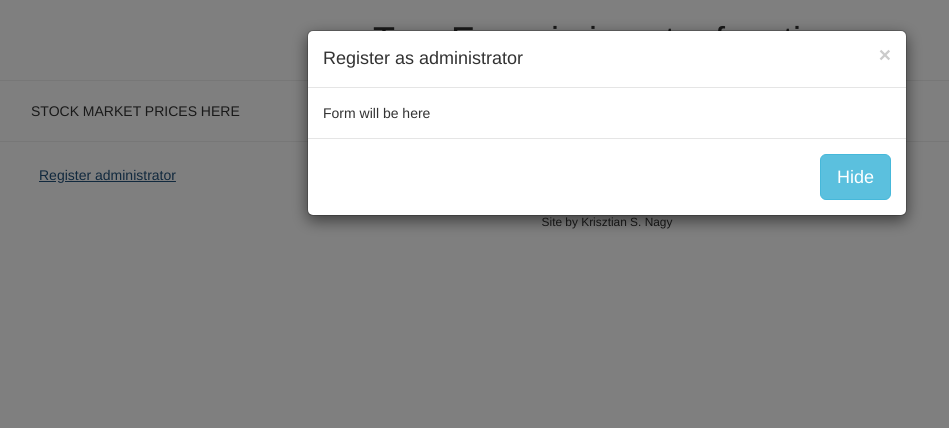
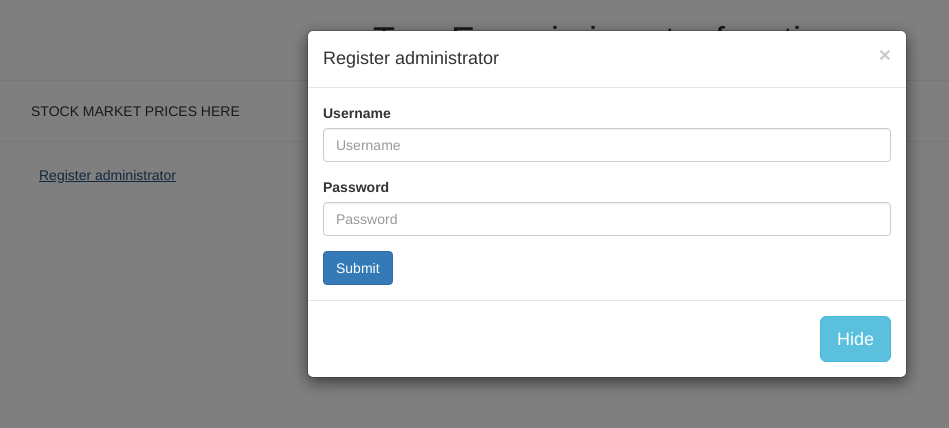
Before and after one commit to chrsnagy/stockexchangeproject, an Angular app in the folder client/: page / in a window 1280 px wide. Both pictures are taken after a click on the button "Register administrator". Shown: the top 428 px of the page, without its empty margins (33-982 px from the left). Built offline with nearby package versions, Linux system fonts and the light colour scheme.

Commit message:
login and register panel frontend

```diff
--- a/client/src/app/app.component.html
+++ b/client/src/app/app.component.html
@@ -9,7 +9,7 @@
 </div>
 <hr>
 <div class="footer">
-  <!-- Show registration -->
+  <!-- Registration Modal -->
   <div *ngIf="isRegistering === true">
     <div id="registerModal" class="modal fade" role="dialog">
       <div class="modal-dialog">
@@ -18,10 +18,20 @@
         <div class="modal-content">
           <div class="modal-header">
             <button type="button" class="close" (click)="isRegistering = false" data-dismiss="modal" >&times;</button>
-            <h4 class="modal-title">Register as administrator</h4>
+            <h4 class="modal-title">Register administrator</h4>
           </div>
           <div class="modal-body">
-            Form will be here
+            <form>
+              <div class="form-group">
+                <label for="inputUsername">Username</label>
+                <input type="text" class="form-control" id="inputUsername" placeholder="Username">
+              </div>
+              <div class="form-group">
+                <label for="inputPassword">Password</label>
+                <input type="password" class="form-control" id="inputPassword" placeholder="Password">
+              </div>
+              <button type="submit" class="btn btn-primary">Submit</button>
+            </form>
           </div>
           <div class="modal-footer">
             <button class="btn btn-info btn-lg" (click)="isRegistering = false" data-dismiss="modal">Hide</button>
@@ -31,9 +41,40 @@
     </div>
   </div>
 
-  <!-- Hide registration -->
+    <!-- Login modal -->
+    <div *ngIf="isLoggingIn === true">
+      <div id="loginModal" class="modal fade" role="dialog">
+        <div class="modal-dialog">
+
+          <!-- Modal Popup content-->
+          <div class="modal-content">
+            <div class="modal-header">
+              <button type="button" class="close" (click)="isLoggingIn = false" data-dismiss="modal" >&times;</button>
+              <h4 class="modal-title">Login to administrator panel</h4>
+            </div>
+            <div class="modal-body">
+              <form>
+                <div class="form-group">
+                  <label for="inputUsername">Username</label>
+                  <input type="text" class="form-control" id="inputUsername" placeholder="Username">
+                </div>
+                <div class="form-group">
+                  <label for="inputPassword">Password</label>
+                  <input type="password" class="form-control" id="inputPassword" placeholder="Password">
+                </div>
+                <button type="submit" class="btn btn-primary">Submit</button>
+              </form>
+            </div>
+            <div class="modal-footer">
+              <button class="btn btn-info btn-lg" (click)="isLoggingIn = false" data-dismiss="modal">Hide</button>
+            </div>
+          </div>
+        </div>
+      </div>
+    </div>
+
     <button class="btn-link btn-info" data-toggle="modal" data-target="#registerModal" (click)="isRegistering = true">Register administrator</button>
-    <div class="text-center"><button class="btn-link btn-info" data-toggle="modal" data-target="#loginModal" (click)="isRegistering = true">Administrator panel</button></div>
+    <div class="text-center"><button class="btn-link btn-info" data-toggle="modal" data-target="#loginModal" (click)="isLoggingIn = true">Administrator panel</button></div>
   <div class="text-center small">Site by Krisztian S. Nagy</div>
 </div>
 
--- a/client/src/app/app.component.ts
+++ b/client/src/app/app.component.ts
@@ -12,6 +12,7 @@ import { BlogService } from './blog.service';
 export class AppComponent implements OnInit {
   isSubmitted = false;
   isRegistering = false;
+  isLoggingIn = false;
   title = 'Stock Market Prices';
   model = new Blog('', '');
   public blogMessages = [];
```
